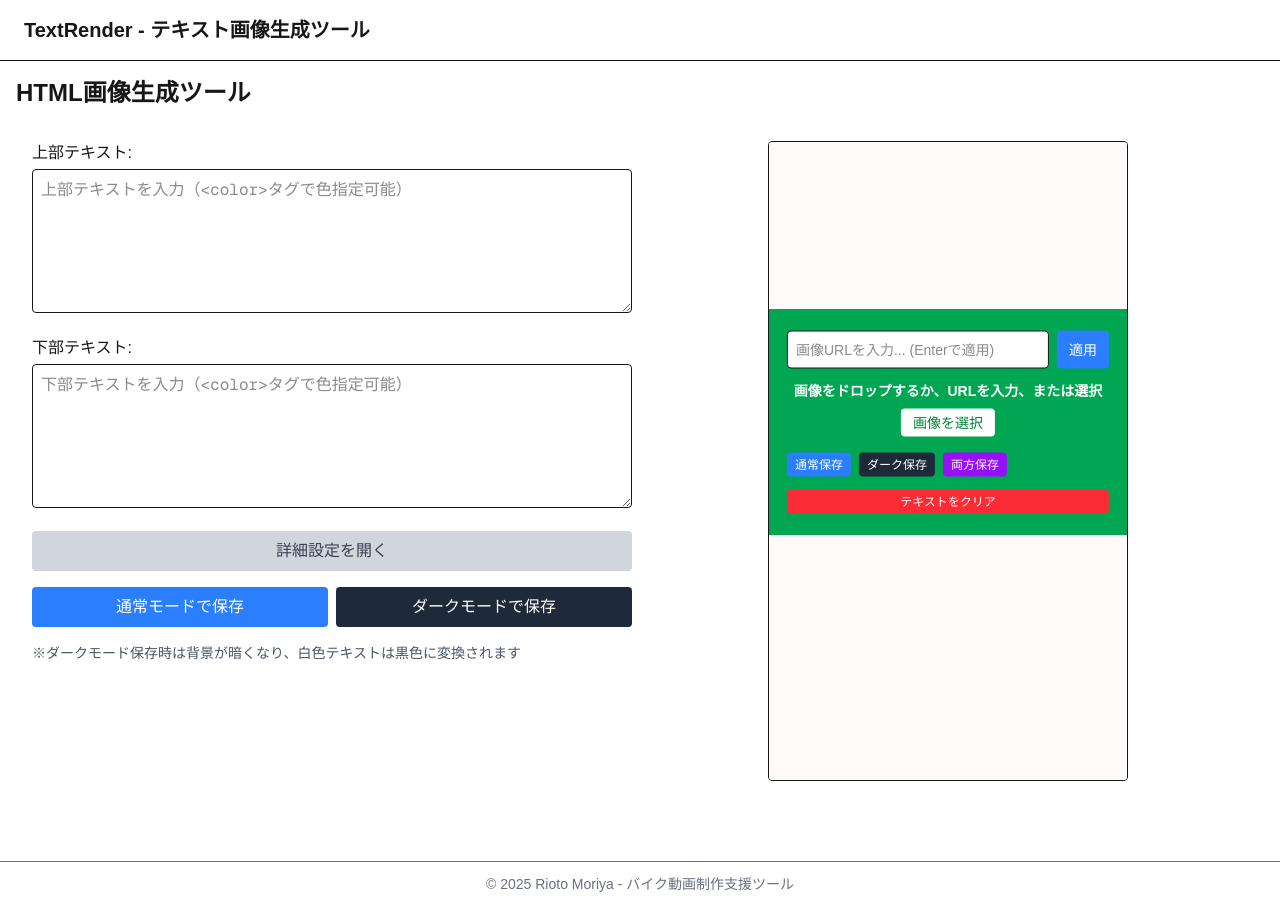
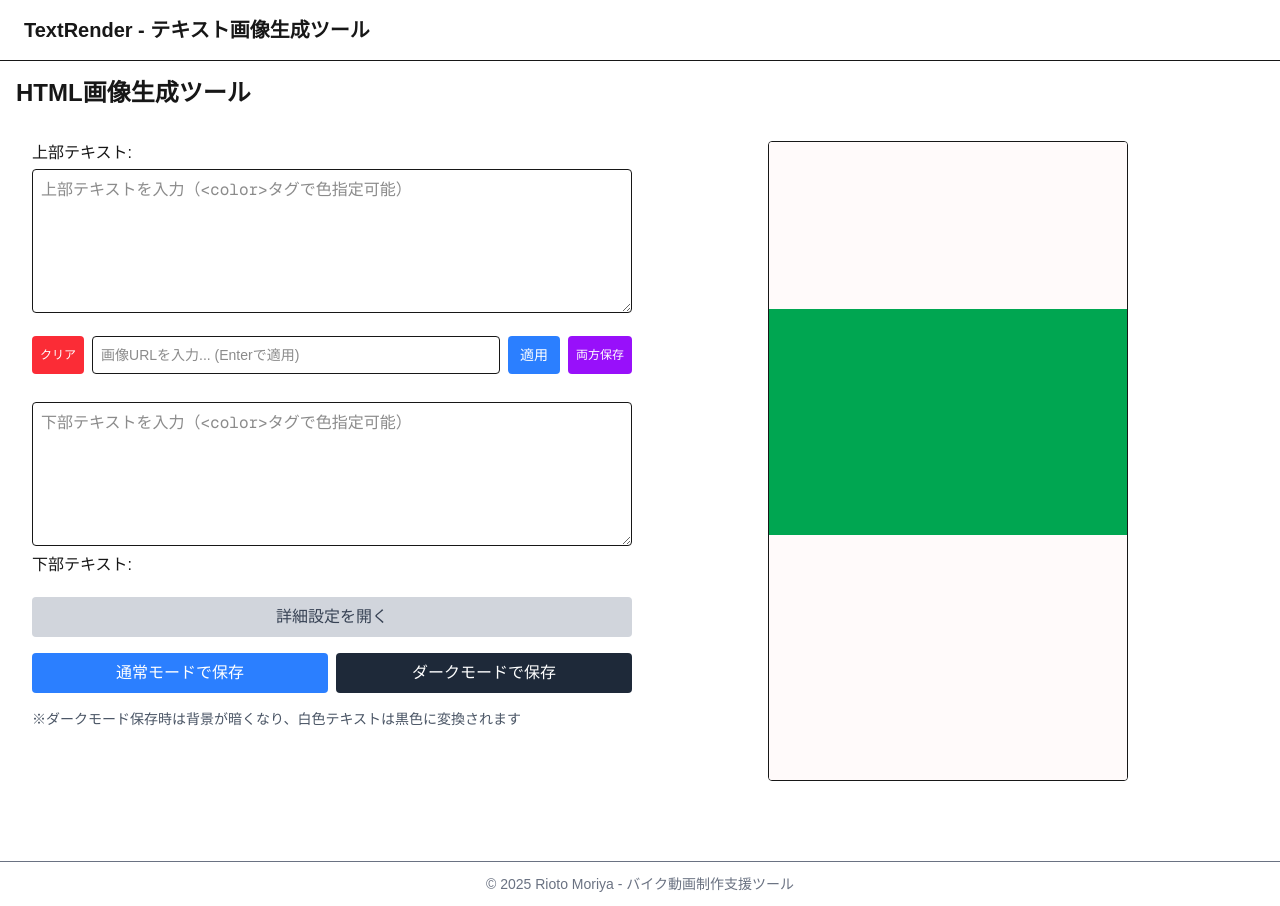
Before and after one commit to Rioto3/TextRender, a Next.js app: page / in a window 1280 px wide. Built offline with nearby package versions, Linux system fonts and the light colour scheme.

Commit message:
業務に適当なUIにした

```diff
--- a/src/app/components/HtmlToImageTool/page.js
+++ b/src/app/components/HtmlToImageTool/page.js
@@ -399,27 +399,7 @@ const convertSimpleMarkupToHtml = (text, darkMode = false) => {
 
 
   const MobilArea = ({ textRate = 1 }) => {
-    // Enter キーでの適用を処理するハンドラを追加
-    const handleImageUrlKeyPress = (e) => {
-      if (e.key === 'Enter') {
-        e.preventDefault();
-        loadImageFromUrl();
-        setImageUrl(''); // 適用後にURLフィールドをクリア
-      }
-    };
 
-    // ロード関数のラッパー - URL入力フィールドをクリアする
-    const loadImageAndClear = () => {
-      loadImageFromUrl();
-      setImageUrl(''); // URL適用後にクリア
-    };
-
-    // 両方のモードで保存する関数
-    const saveAsBothModes = async () => {
-      if (isProcessing) return;
-      await saveAsImage(false); // 通常モード保存
-      await saveAsImage(true);  // ダークモード保存
-    };
 
     return (
       <div
@@ -512,103 +492,6 @@ const convertSimpleMarkupToHtml = (text, darkMode = false) => {
             />
           )}
 
-          {/* 入力UI（常に表示、高いz-index） */}
-          <div
-            style={{
-              position: 'absolute',
-              top: '50%',
-              left: '50%',
-              transform: 'translate(-50%, -50%)',
-              width: '90%',
-              textAlign: 'center',
-              zIndex: 2,
-              backgroundColor: backgroundImage ? 'rgba(0,0,0,0.5)' : 'transparent',
-              padding: backgroundImage ? '10px' : '0',
-              borderRadius: '5px'
-            }}
-          >
-            <div className="flex gap-2 mb-3">
-              <input
-                type="text"
-                value={imageUrl}
-                onChange={(e) => setImageUrl(e.target.value)}
-                onKeyPress={handleImageUrlKeyPress} // Enterキーでの適用対応
-                placeholder="画像URLを入力... (Enterで適用)"
-                className="flex-grow p-2 border rounded text-sm bg-white"
-                onClick={(e) => e.stopPropagation()}
-              />
-              <button
-                onClick={(e) => {
-                  e.stopPropagation();
-                  loadImageAndClear(); // クリア機能を追加
-                }}
-                className="px-3 py-1 bg-blue-500 text-white rounded hover:bg-blue-600 text-sm"
-              >
-                適用
-              </button>
-            </div>
-            <div className="text-white font-bold text-sm mb-2">
-              画像をドロップするか、URLを入力、または選択
-            </div>
-            <button
-              onClick={(e) => {
-                e.stopPropagation();
-                imageInputRef.current && imageInputRef.current.click();
-              }}
-              className="px-3 py-1 bg-white text-green-700 rounded hover:bg-gray-100 text-sm"
-            >
-              画像を選択
-            </button>
-
-            {/* 保存ボタン - コンパクトなデザイン */}
-            <div className="flex flex-wrap gap-2 mt-4">
-              <button
-                onClick={(e) => {
-                  e.stopPropagation();
-                  saveAsImage(false);
-                }}
-                className="px-2 py-1 bg-blue-500 text-white rounded hover:bg-blue-600 disabled:bg-blue-300 text-xs"
-                disabled={isProcessing}
-              >
-                {isProcessing ? '処理中...' : '通常保存'}
-              </button>
-
-              <button
-                onClick={(e) => {
-                  e.stopPropagation();
-                  saveAsImage(true);
-                }}
-                className="px-2 py-1 bg-gray-800 text-white rounded hover:bg-gray-900 disabled:bg-gray-600 text-xs"
-                disabled={isProcessing}
-              >
-                {isProcessing ? '処理中...' : 'ダーク保存'}
-              </button>
-
-              <button
-                onClick={(e) => {
-                  e.stopPropagation();
-                  saveAsBothModes();
-                }}
-                className="px-2 py-1 bg-purple-600 text-white rounded hover:bg-purple-700 disabled:bg-purple-400 text-xs"
-                disabled={isProcessing}
-              >
-                {isProcessing ? '処理中...' : '両方保存'}
-              </button>
-            </div>
-
-            {/* テキストクリアボタン */}
-            <div className="mt-3">
-              <button
-                onClick={(e) => {
-                  e.stopPropagation();
-                  clearAllText();
-                }}
-                className="px-2 py-1 bg-red-500 text-white rounded hover:bg-red-600 text-xs w-full"
-              >
-                テキストをクリア
-              </button>
-            </div>
-          </div>
 
           <input
             type="file"
@@ -680,6 +563,36 @@ const convertSimpleMarkupToHtml = (text, darkMode = false) => {
     );
   };
 
+
+
+      // Enter キーでの適用を処理するハンドラを追加
+      const handleImageUrlKeyPress = (e) => {
+        if (e.key === 'Enter') {
+          e.preventDefault();
+          loadImageFromUrl();
+          setImageUrl(''); // 適用後にURLフィールドをクリア
+        }
+      };
+
+      // ロード関数のラッパー - URL入力フィールドをクリアする
+      const loadImageAndClear = () => {
+        loadImageFromUrl();
+        setImageUrl(''); // URL適用後にクリア
+      };
+
+      // 両方のモードで保存する関数
+      const saveAsBothModes = async () => {
+        if (isProcessing) return;
+        await saveAsImage(false); // 通常モード保存
+        await saveAsImage(true);  // ダークモード保存
+      };
+
+      // clearAllText 関数の実装
+const clearAllText = () => {
+  setMarkupUpperText('');
+  setMarkupBottomText('');
+};
+
   return (
     <div className="flex flex-col md:flex-row gap-4 p-4">
       <div className="flex flex-col w-full md:w-1/2 gap-4">
@@ -696,8 +609,57 @@ const convertSimpleMarkupToHtml = (text, darkMode = false) => {
           <ColorPicker show={selectedTextInfo.isActive && selectedTextInfo.target === 'upper'} />
         </div>
 
+        <div id="work-area">
+
+
+            <div className="flex gap-2 mb-3">
+
+
+         {/* テキストクリアボタン */}
+            <button
+                onClick={(e) => {
+                  e.stopPropagation();
+                  clearAllText();
+                }}
+                className="px-2 py-1 bg-red-500 text-white rounded hover:bg-red-600 text-xs "
+              >
+                 クリア
+              </button>
+
+              <input
+                type="text"
+                value={imageUrl}
+                onChange={(e) => setImageUrl(e.target.value)}
+                // onKeyPress={handleImageUrlKeyPress} // Enterキーでの適用対応
+                placeholder="画像URLを入力... (Enterで適用)"
+                className="flex-grow p-2 border rounded text-sm bg-white"
+                onClick={(e) => e.stopPropagation()}
+              />
+              <button
+                onClick={(e) => {
+                  e.stopPropagation();
+                  loadImageAndClear(); // クリア機能を追加
+                }}
+                className="px-3 py-1 bg-blue-500 text-white rounded hover:bg-blue-600 text-sm"
+              >
+                適用
+              </button>
+
+              <button
+                onClick={(e) => {
+                  e.stopPropagation();
+                  saveAsBothModes();
+                }}
+                className="px-2 py-1 bg-purple-600 text-white rounded hover:bg-purple-700 disabled:bg-purple-400 text-xs"
+                disabled={isProcessing}
+              >
+                {isProcessing ? '処理中...' : '両方保存'}
+              </button>
+            </div>
+
+        </div>
         <div>
-          <label className="block mb-1 font-medium">下部テキスト:</label>
+
           <textarea
             ref={bottomTextRef}
             className="w-full h-36 p-2 border rounded font-mono"
@@ -707,6 +669,7 @@ const convertSimpleMarkupToHtml = (text, darkMode = false) => {
             placeholder="下部テキストを入力（<color>タグで色指定可能）"
           />
           <ColorPicker show={selectedTextInfo.isActive && selectedTextInfo.target === 'bottom'} />
+          <label className="block mb-1 font-medium">下部テキスト:</label>
         </div>
 
         <div className="flex flex-col gap-4">
```
